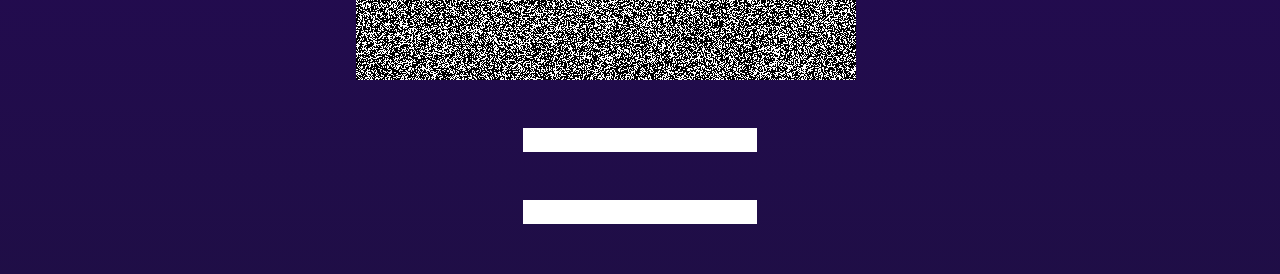
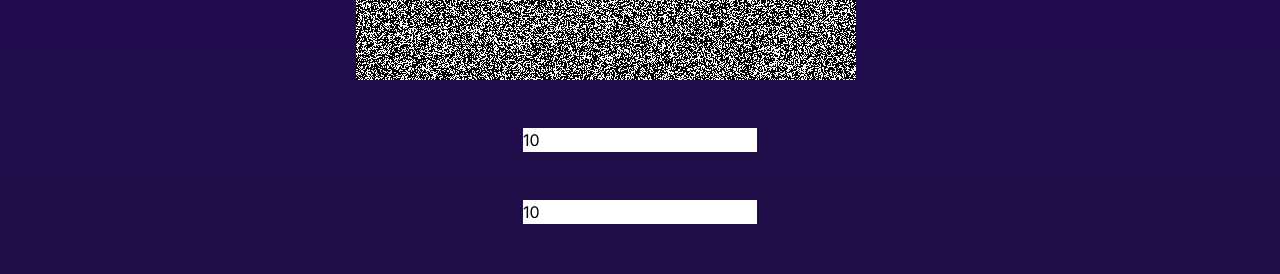
Before and after one commit to rdg922/DSA-final, a Next.js app: page / in a window 1280 px wide. Shown: the part 1160-1434 px from the top of the page. Built offline with nearby package versions, Linux system fonts and the light colour scheme.

Commit message:
Fix WFC invisible width/height

```diff
--- a/src/components/WaveFunctionCollapse.tsx
+++ b/src/components/WaveFunctionCollapse.tsx
@@ -146,8 +146,8 @@ const updateGrid = () => {
 
   return (
     <>
-     <input type="number" defaultValue={gridWidth} onChange={e => setGridWidth(Number(e.target.value))} />
-      <input type="number"  defaultValue={gridHeight} onChange={e => setGridHeight(Number(e.target.value))} />
+     <input type="number" className="text-black" defaultValue={gridWidth} onChange={e => setGridWidth(Number(e.target.value))} />
+      <input type="number" className="text-black" defaultValue={gridHeight} onChange={e => setGridHeight(Number(e.target.value))} />
       <button onClick={() => setIsRunning(!isRunning)}>{isRunning ? "Stop" : "Continue"}</button>
       <canvas ref={canvasRef} width={800} height={800} />
     </>
```
